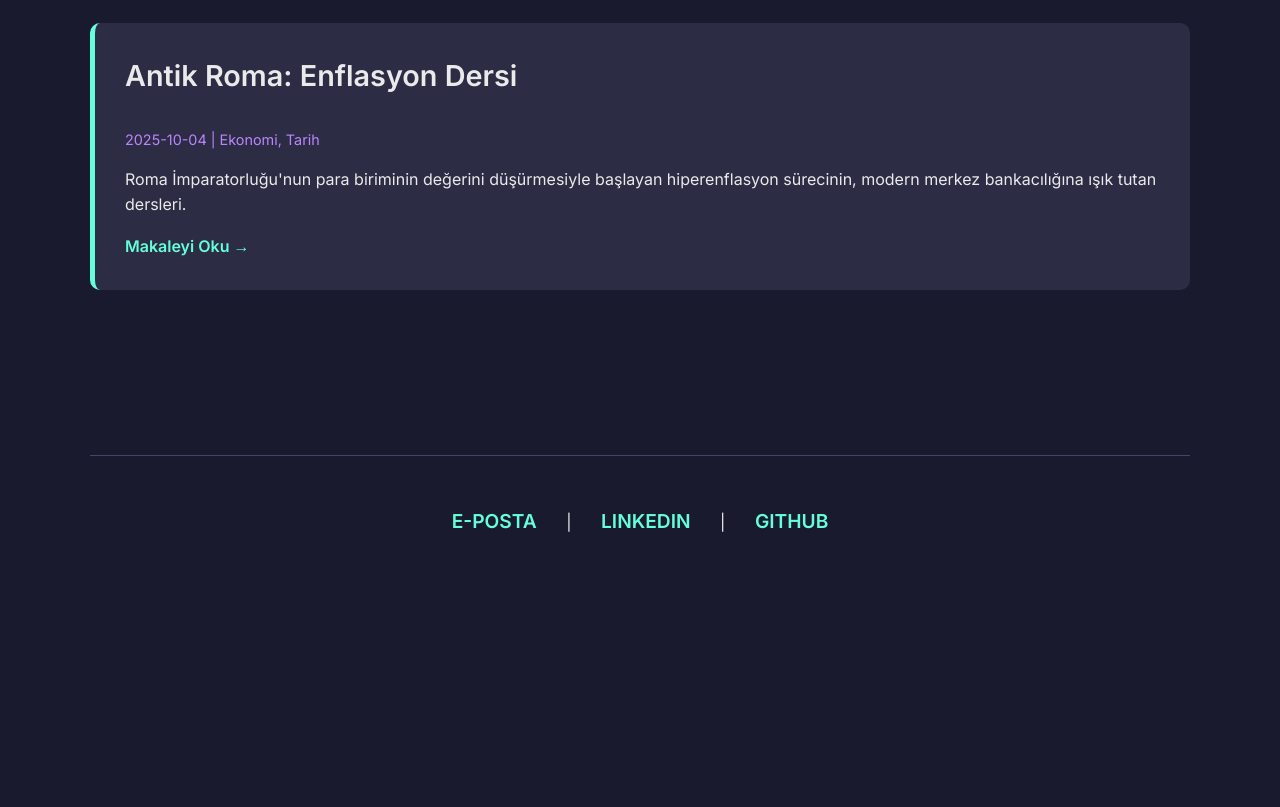
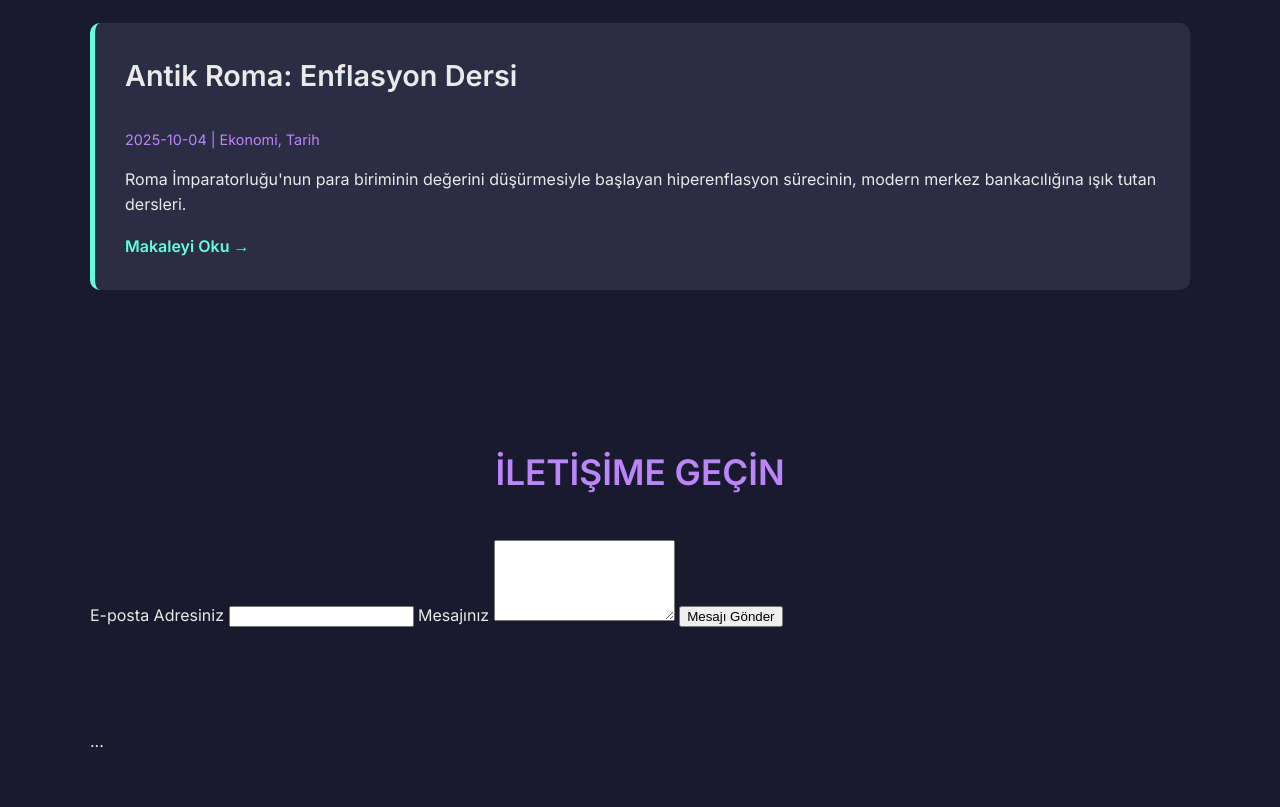
Before and after one commit to evrnkir/evrnkir.github.io, a plain HTML site: page index.html in a window 1280 px wide. Shown: the part 1512-2319 px from the top of the page. Before the commit the page ends 2158 px from the top, so only its background shows below. Drawn offline with Linux system fonts and the light colour scheme.

Commit message:
Formspree ID'si ayarlandı ve iletişim formu aktif hale getirildi.

```diff
--- a/index.html
+++ b/index.html
@@ -47,13 +47,21 @@
             </div>
         </section>
 
-        <section class="section">
-            <div class="social-links">
-                <a href="mailto:evrenyazar@eposta.com">E-POSTA</a> |
-                <a href="#">LINKEDIN</a> |
-                <a href="#">GITHUB</a>
-            </div>
-        </section>
+       <section class="section contact-form-section">
+    <h2>İLETİŞİME GEÇİN</h2>
+    <form action="https://formspree.io/f/mqaybqwn" method="POST" class="contact-form" data-formspree-default-redirect="https://evrnkir.github.io/">
+
+        <label for="email">E-posta Adresiniz</label>
+        <input type="email" name="_replyto" id="email" required>
+
+        <label for="message">Mesajınız</label>
+        <textarea name="message" id="message" rows="5" required></textarea>
+
+        <button type="submit">Mesajı Gönder</button>
+    </form>
+</section>
+<section class="section">
+...
 
     </div>
 </body>
```
